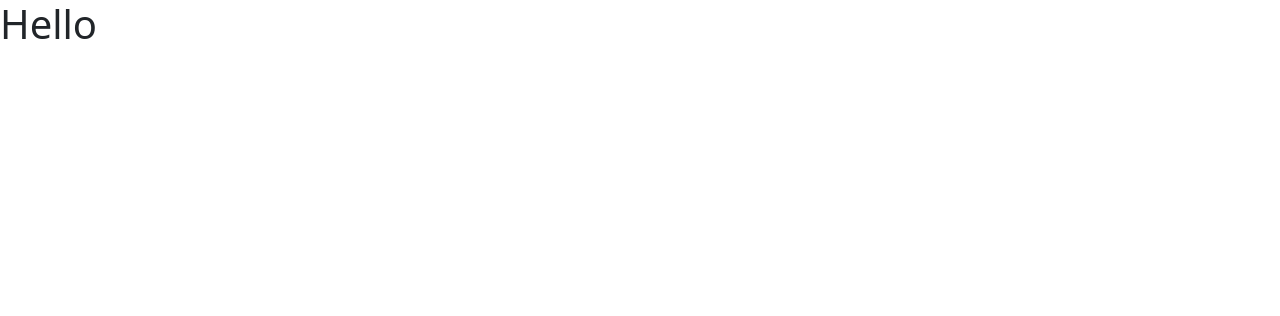
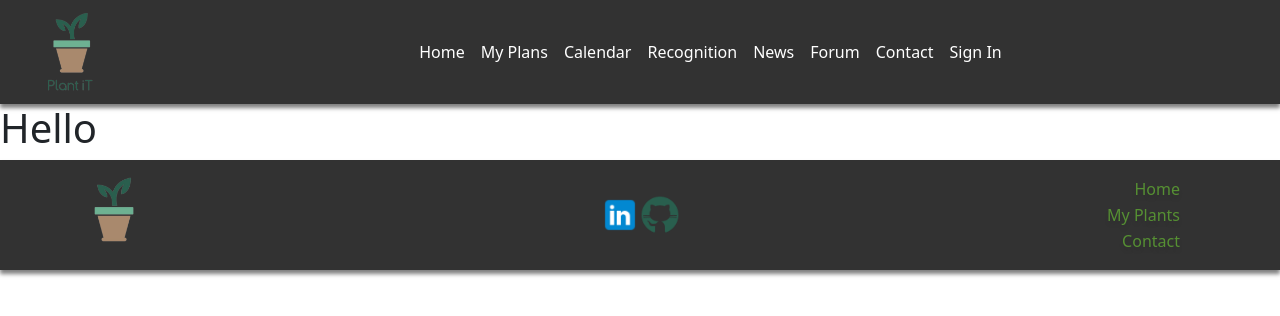
Before and after one commit to CodrinCarpovici/plantit, a React (Vite) app: page / in a window 1280 px wide. Shown: the top 316 px of the page. Built offline with nearby package versions, Linux system fonts and the light colour scheme.

Commit message:
motion added to all links

```diff
--- a/src/App.jsx
+++ b/src/App.jsx
@@ -2,7 +2,6 @@ import { useState } from 'react'
 import { BrowserRouter as Router, Route, Routes } from "react-router-dom";
 import './App.scss'
 import './index.scss'
-import Footer from './components/Footer'
 import Navbar from './components/Navbar'
 // import MyPlans from './pages/Plantpage'
 // import Calendar from './pages/Calendarpage'
@@ -12,12 +11,15 @@ import Navbar from './components/Navbar'
 // import Contact from './pages/Contactpage'
 // // import SignIn from './pages/'
 // // import Recognition from './pages/'
+import Footer from './components/Footer'
 
 function App() {
 
   return (
     <>
+    <Navbar/>
     <h1>Hello</h1>
+    <Footer></Footer>
     </>
   )
 }
--- a/src/App.scss
+++ b/src/App.scss
@@ -48,3 +48,68 @@ $r8: 8px;
 $button-shadow: 0px 4px 4px rgba(0, 0, 0, 0.1);
 $card-shadow: 0px 4px 4px rgba(0, 0, 0, 0.5);
 $img-shadow: 0px 4px 4px rgba(0, 0, 0, 0.2);
+
+
+/* NAVBAR */
+
+.navbar {
+  background-color: $primary-black;
+  padding: 8px 16px;
+  box-shadow: $card-shadow;
+
+  .navbar-brand {
+    width: 30%;
+    display: flex;
+    align-items: center;
+    justify-content: left;
+    padding-left: 20px;
+  }
+
+  .collapse.navbar-collapse {
+    width: 60%;
+  }
+
+  .nav-link {
+    text-decoration: none;
+    color: white;
+    padding: 8px 12px;
+
+    &:hover {
+      color: $secondary-light-green;
+    }
+  }
+
+  .main-logo {
+    width: 45px;
+    height: auto;}
+  }
+/* FOOTER */
+#footer {
+  background-color: $primary-black;
+  box-shadow: $card-shadow;
+
+  .main-logo {
+    max-width: 40px;
+  }
+
+  .social-link {
+    box-shadow: $img-shadow;
+  }
+
+  .social-link-logo {
+    max-width: 40px;
+  }
+
+  .footer-link {
+    text-decoration: none;
+    background: none;
+    border: none;
+    color: $primary-light-green;
+    text-shadow: $button-shadow;
+  }
+
+  .footer-link:hover {
+    color: $secondary-light-green;
+
+  }
+}
--- a/src/components/Navbar.jsx
+++ b/src/components/Navbar.jsx
@@ -1,13 +1,23 @@
 import React from "react";
 import logo from "../assets/main-logo-text-icon.png";
+import { motion } from "framer-motion";
+
 
 const Navbar = () => {
   return (
-    <nav className="navbar navbar-expand-lg navbar-dark">
+    <nav className="navbar navbar-expand-lg">
       <div className="container-fluid">
         <div className="navbar-brand">
-          <a href="/">
-            <img src={logo} alt="PlantIT logo" className="main-logo" />
+        <a href="/">
+            <motion.img
+              whileHover={{
+                scale: 1.1,
+              }}
+              whileTap={{ scale: 0.95 }}
+              src={logo}
+              alt="PlantIT logo"
+              className="main-logo"
+            />
           </a>
         </div>
         <button
@@ -23,46 +33,46 @@ const Navbar = () => {
         </button>
         <div className="collapse navbar-collapse" id="navbarSupportedContent">
           <ul className="navbar-nav me-auto mb-2 mb-lg-0">
-            <li className="nav-item">
+          <motion.li whileHover={{ scale: 1.1 }} whileTap={{ scale: 0.95 }} className="nav-item">
               <a className="nav-link" href="/">
                 Home
               </a>
-            </li>
-            <li className="nav-item">
+              </motion.li>
+              <motion.li whileHover={{ scale: 1.1 }} whileTap={{ scale: 0.95 }} className="nav-item">
               <a className="nav-link" href="/myplans">
                 My Plans
               </a>
-            </li>
-            <li className="nav-item">
+              </motion.li>
+            <motion.li whileHover={{ scale: 1.1 }} whileTap={{ scale: 0.95 }} className="nav-item">
               <a className="nav-link" href="/calendar">
                 Calendar
               </a>
-            </li>
-            <li className="nav-item">
+              </motion.li>
+              <motion.li whileHover={{ scale: 1.1 }} whileTap={{ scale: 0.95 }} className="nav-item">
               <a className="nav-link" href="/recognition">
                 Recognition
               </a>
-            </li>
-            <li className="nav-item">
+              </motion.li>
+              <motion.li whileHover={{ scale: 1.1 }} whileTap={{ scale: 0.95 }} className="nav-item">
               <a className="nav-link" href="/news">
                 News
               </a>
-            </li>
-            <li className="nav-item">
+              </motion.li>
+              <motion.li whileHover={{ scale: 1.1 }} whileTap={{ scale: 0.95 }} className="nav-item">
               <a className="nav-link" href="/forum">
                 Forum
               </a>
-            </li>
-            <li className="nav-item">
+              </motion.li>
+              <motion.li whileHover={{ scale: 1.1 }} whileTap={{ scale: 0.95 }} className="nav-item">
               <a className="nav-link" href="/contact">
                 Contact
               </a>
-            </li>
-            <li className="nav-item">
+              </motion.li>
+              <motion.li whileHover={{ scale: 1.1 }} whileTap={{ scale: 0.95 }} className="nav-item">
               <a className="nav-link" href="/signin">
                 Sign In
               </a>
-            </li>
+              </motion.li>
           </ul>
         </div>
       </div>
```
Also changed, not shown: src/assets/water icon.png (renamed from src/assets/water-icon.png), src/assets/watering icon.png (renamed from src/assets/watering-icon.png).
